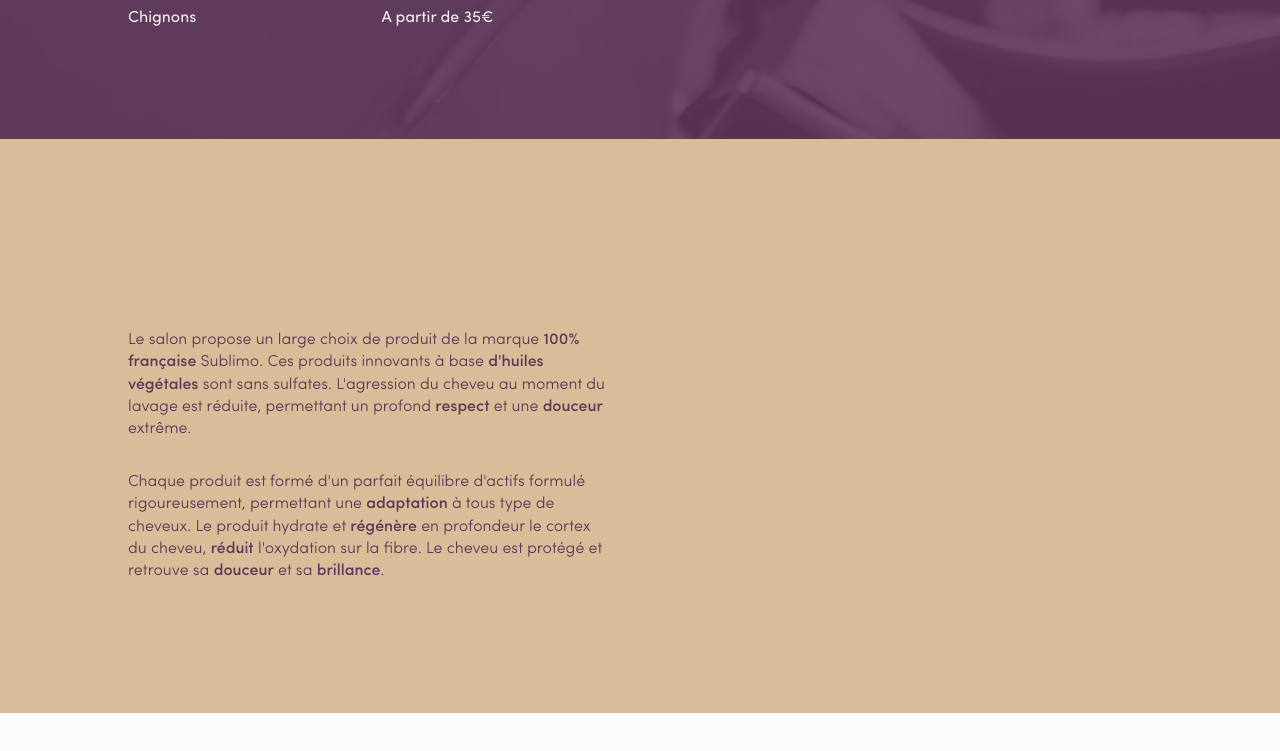
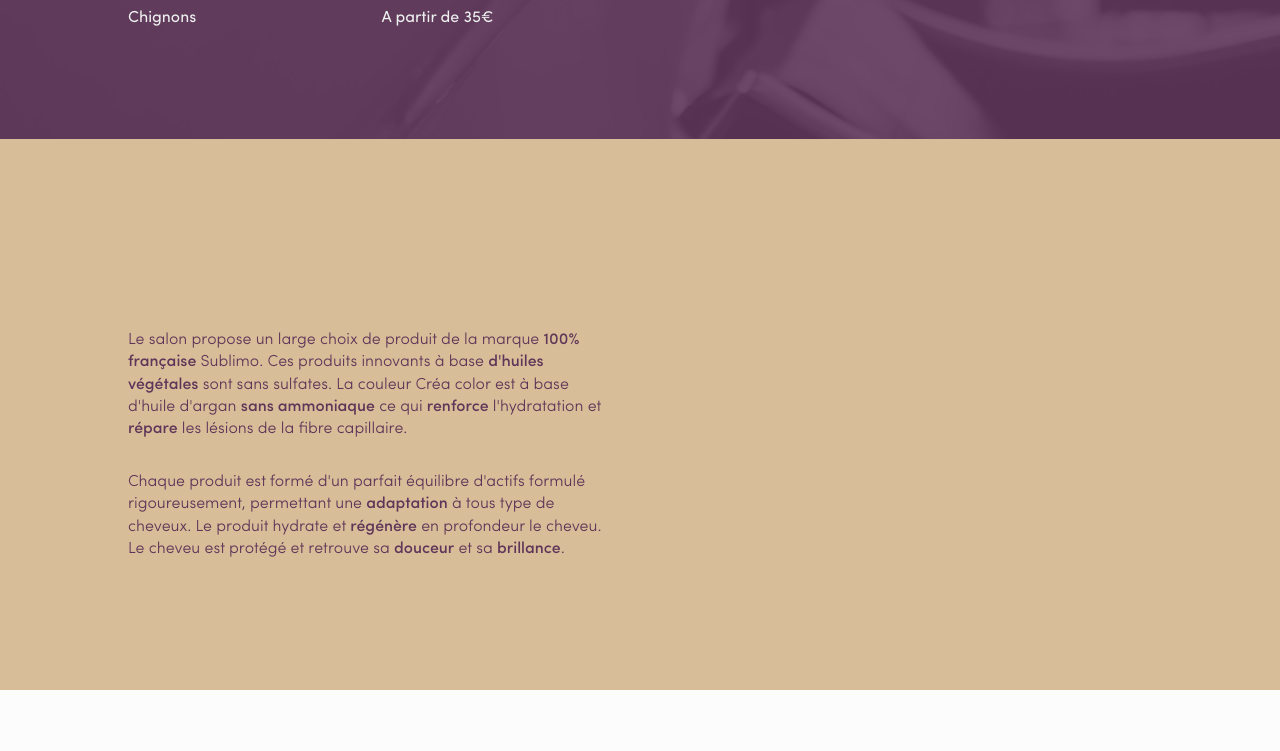
Before and after one commit to valenbellamy/mb-coiffure, a website: page index.html in a window 1280 px wide. Shown: the part 2205-2956 px from the top of the page. Drawn offline with Linux system fonts and the light colour scheme; some packages are replaced by stand-ins of ours; files whose address does not match are found by name; a web font is replaced by a local one.

Commit message:
Text updated

```diff
--- a/index.html
+++ b/index.html
@@ -92,7 +92,7 @@ Visit my portfolio at http://valentinbellamy.com
                 <div class="row">
                     <div class="col-sm-6 parallax-bottom content-blk">
                         <h2 data-visible>Le Salon</h2>
-                        <p>Bienvenue au salon de coiffure MB Coiffure, situé en plein coeur du centre ville de <strong>Dreux</strong>. Je suis Mathilde, <strong>spécialisée</strong> dans la coiffure depuis une quinzaine d'années.</p>
+                        <p>Bienvenue au salon <strong>MB Coiffure</strong>, situé en plein coeur du centre ville de <strong>Dreux</strong>. Je suis Mathilde, <strong>spécialisée</strong> dans la coiffure depuis une quinzaine d'années.</p>
                         <p>Je vous apporte mon <strong>savoir-faire</strong> complet: coupe, mèches, permanente, lissage afin de vous proposer une coiffure adapté à votre visage. Le salon propose également un large choix de produits <strong>professionnels</strong> qui redonnera du <strong>tonus</strong> à vos cheveux.</p>
                         <p>Je vous accueille femmes, hommes et enfants dans mon salon <strong>convivial et chaleureux</strong> sur rendez-vous pour un moment de détente. A très vite je l'espère !</p>
                         <div class="btn" data-scroll="4">
@@ -271,8 +271,8 @@ Visit my portfolio at http://valentinbellamy.com
                             <div>r</div>
                             <div>e</div>
                         </h2>
-                        <p>Le salon propose un large choix de produit de la marque <strong>100% française</strong> Sublimo. Ces produits innovants à base <strong>d'huiles végétales</strong> sont sans sulfates. L'agression du cheveu au moment du lavage est réduite, permettant un profond <strong>respect</strong>  et une <strong>douceur</strong>  extrême.</p>
-                        <p>Chaque produit est formé d'un parfait équilibre d'actifs formulé rigoureusement, permettant une <strong>adaptation</strong>  à tous type de cheveux. Le produit hydrate et <strong>régénère</strong>  en profondeur le cortex du cheveu, <strong>réduit</strong>  l'oxydation sur la fibre. Le cheveu est protégé et retrouve sa <strong>douceur</strong>  et sa <strong>brillance</strong>.</p>
+                        <p>Le salon propose un large choix de produit de la marque <strong>100% française</strong> Sublimo. Ces produits innovants à base <strong>d'huiles végétales</strong> sont sans sulfates. La couleur Créa color est à base d'huile d'argan <strong>sans ammoniaque</strong> ce qui <strong>renforce</strong> l'hydratation et <strong>répare</strong> les lésions de la fibre capillaire.</p>
+                        <p>Chaque produit est formé d'un parfait équilibre d'actifs formulé rigoureusement, permettant une <strong>adaptation</strong>  à tous type de cheveux. Le produit hydrate et <strong>régénère</strong>  en profondeur le cheveu. Le cheveu est protégé et retrouve sa <strong>douceur</strong>  et sa <strong>brillance</strong>.</p>
                     </div>
                     <div class="col-sm-6">
                         <div class="row">
```
